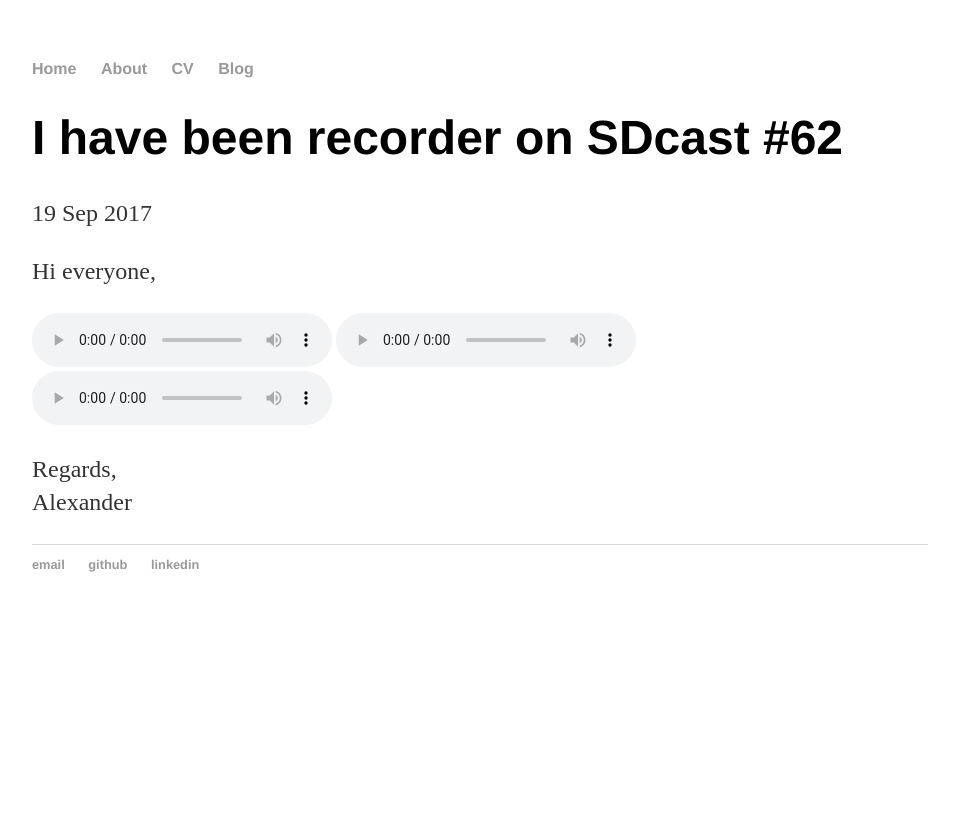
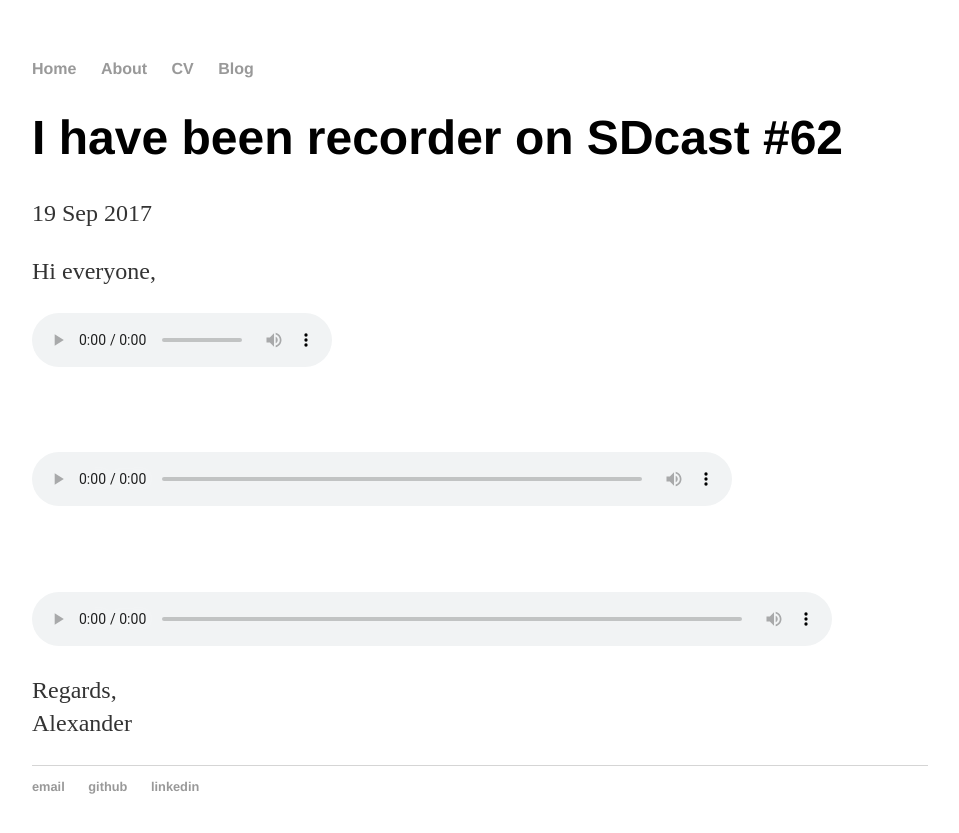
Before and after one commit to alexander-titov/alexander-titov.github.io, a Jekyll site: the page built from _posts/2017-09-19-SDcast-N62.md, in a window 1280 px wide. Shown: the top 833 px of the page, without its empty margins (160-1119 px from the left). Built offline with Jekyll 4.4.1, drawn with Linux system fonts in a browser that asks for light colours.

Commit message:
Continue testing <audio> tag

```diff
--- a/_posts/2017-09-19-SDcast-N62.md
+++ b/_posts/2017-09-19-SDcast-N62.md
@@ -5,8 +5,16 @@ date: 2017-09-19
 ---
 
 <p>Hi everyone,</p>
-<audio src="media/SDCast_N62__26_August_2017.ogg" controls preload></audio>
-<audio src="https://github.com/alexander-titov/alexander-titov.github.io/blob/master/media/SDCast_N62__26_August_2017.ogg" controls preload></audio>
+
 <audio src="https://github.com/alexander-titov/alexander-titov.github.io/blob/master/media/SDCast_N62__26_August_2017.ogg?raw=true" controls preload></audio>
-
+<br>
+<audio controls preload="metadata" style="width: 700px;">
+   <source src="https://github.com/alexander-titov/alexander-titov.github.io/blob/master/media/SDCast_N62__26_August_2017.ogg?raw=true" type="audio/ogg">
+   <p>Your browser does not support the audio element.</p>
+</audio>
+<br>
+<audio controls preload="metadata" style="width: 800px;">
+   <source src="https://github.com/alexander-titov/alexander-titov.github.io/blob/master/media/SDCast_N62__26_August_2017.ogg" type="audio/ogg">
+   <p>Your browser does not support the audio element.</p>
+</audio>
 <p>Regards,<br>Alexander</p>
```
